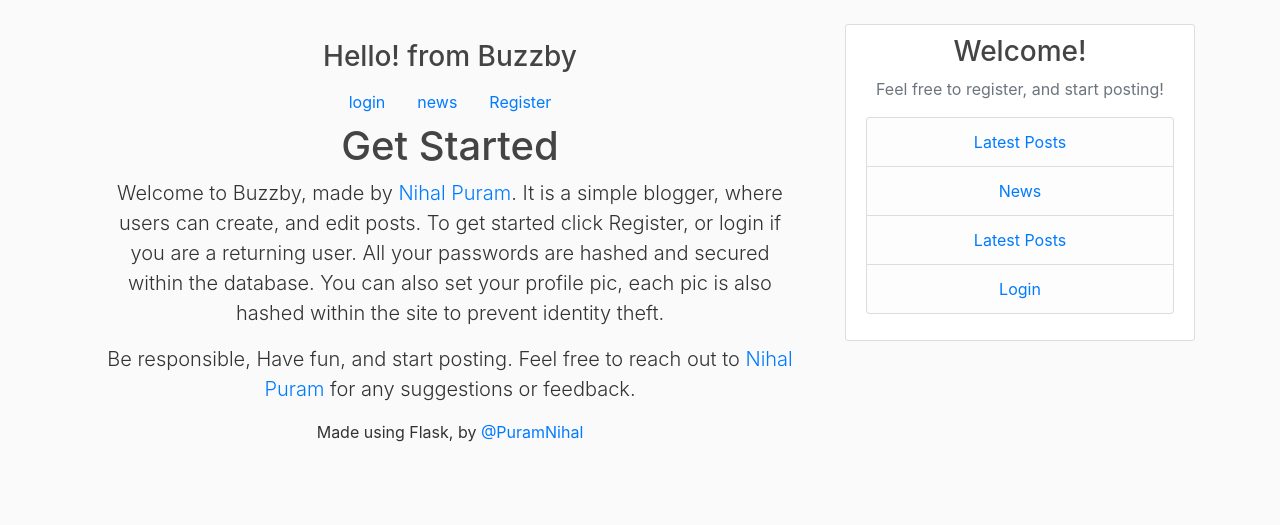
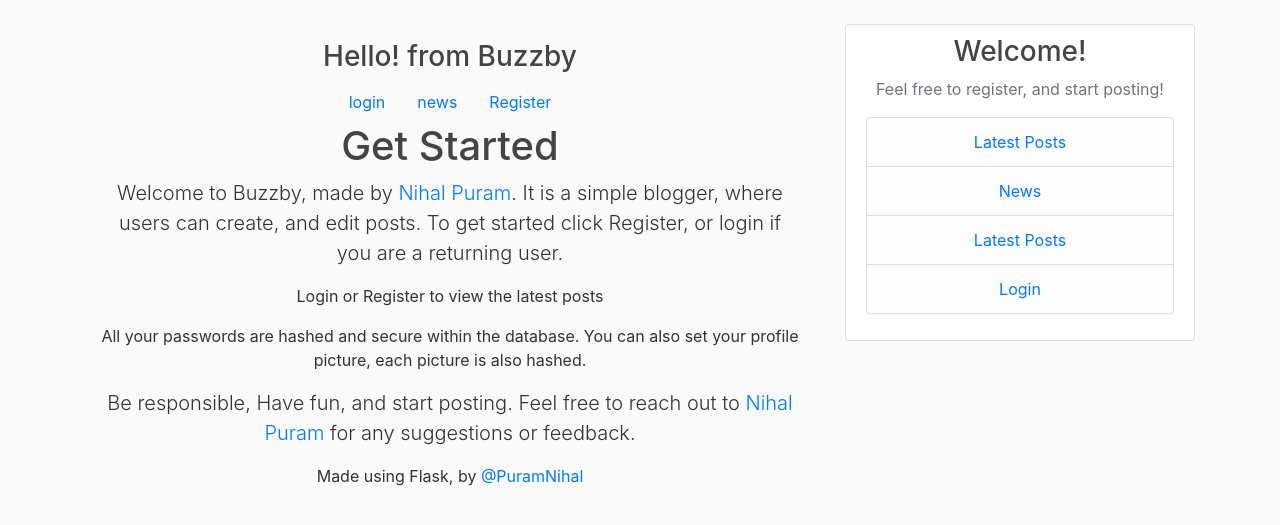
Before and after one commit to realnihal/buzzby.ml-A-Social-Media-site, a Flask app: page / in a window 1280 px wide. Shown: the part 56-581 px from the top of the page. Run offline with Flask 2, Linux system fonts and the light colour scheme; some libraries are stand-ins or nearby versions.

Commit message:
main page formatting

```diff
--- a/flaskblog/templates/main.html
+++ b/flaskblog/templates/main.html
@@ -16,7 +16,9 @@
 
       <main role="main" class="inner cover">
         <h1 class="cover-heading">Get Started</h1>
-        <p class="lead">Welcome to Buzzby, made by <a href="{{ url_for('main.about') }}">Nihal Puram</a>. It is a simple blogger, where users can create, and edit posts. To get started click Register, or login if you are a returning user. All your passwords are hashed and secured within the database. You can also set your profile pic, each pic is also hashed within the site to prevent identity theft.</p>
+        <p class="lead">Welcome to Buzzby, made by <a href="{{ url_for('main.about') }}">Nihal Puram</a>. It is a simple blogger, where users can create, and edit posts. To get started click Register, or login if you are a returning user.</p>
+        <p>Login or Register to view the latest posts</p>
+        <p>All your passwords are hashed and secure within the database. You can also set your profile picture, each picture is also hashed.</p>
         <p class="lead">Be responsible, Have fun, and start posting. Feel free to reach out to <a href="{{ url_for('main.about') }}">Nihal Puram</a> for any suggestions or feedback.</p>
 
       </main>
```
